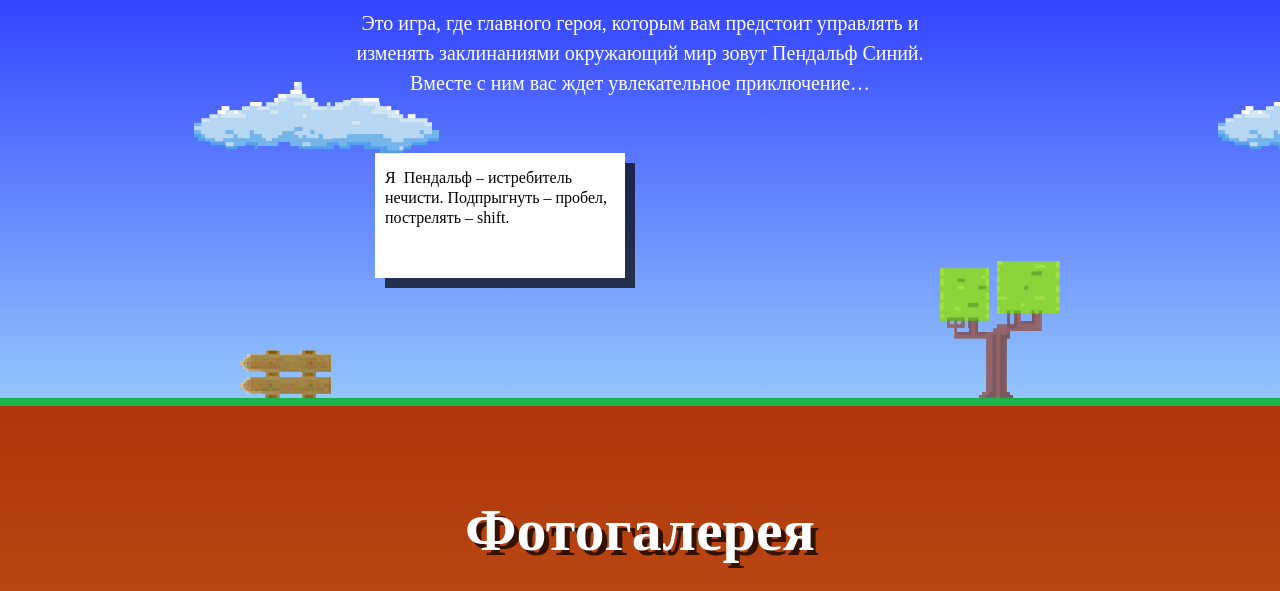
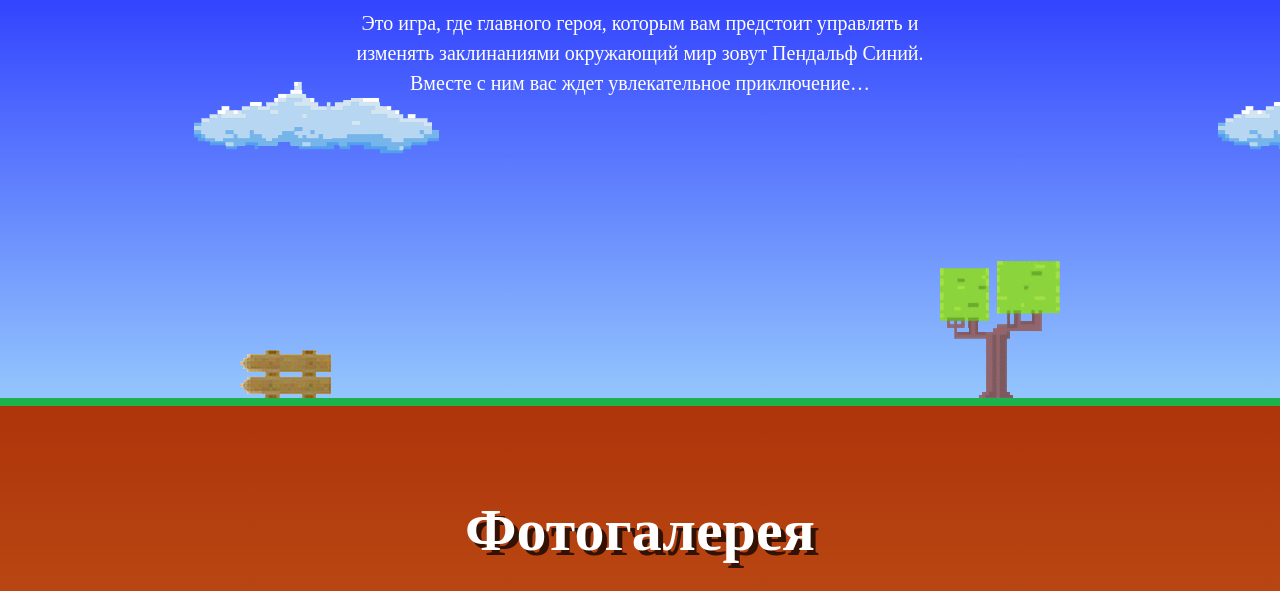
Before and after one commit to wisepuma/code-and-magick, a website: page build/index.html in a window 1280 px wide. Shown: the part 209-800 px from the top of the page. Drawn offline with Linux system fonts and the light colour scheme; a web font is replaced by a local one.

Commit message:
Revert "module2-task1"

```diff
--- a/build/index.html
+++ b/build/index.html
@@ -121,7 +121,6 @@
 
 <script src="js/form.js"></script>
 <script src="js/game.js"></script>
-<canvas>Для отображения объекта обновите браузер.</canvas>
 
 </body>
 </html>
--- a/build/js/game.js
+++ b/build/js/game.js
@@ -1,12 +1,6 @@
 'use strict';
 
-
-
 (function() {
-  //задаем начало координат в блоке с сообщениями
-  var OFFSET_X = 85;
-  var OFFSET_Y = 55;
-
   /**
    * @const
    * @type {number}
@@ -384,11 +378,6 @@
      * Отрисовка экрана паузы.
      */
     _drawPauseScreen: function() {
-     // var message = {
-    //  stringValue: ['Я – Пендальф,', 'истребитель нечисти', 'Прыгнуть - пробел', 'стрелять – shift']
-     // };
-      var userMessage = 'Я  Пендальф – истребитель нечисти. Подпрыгнуть – пробел, пострелять – shift.';
-      this.cutText(userMessage);
       switch (this.state.currentStatus) {
         case Verdict.WIN:
           console.log('you have won!');
@@ -686,44 +675,6 @@
     _removeGameListeners: function() {
       window.removeEventListener('keydown', this._onKeyDown);
       window.removeEventListener('keyup', this._onKeyUp);
-    },
-    createText: function(textArray) {
-      this.ctx.fillStyle = 'rgba(0, 0, 0, 0.7)';
-      this.ctx.fillRect(OFFSET_X + 10, OFFSET_Y + 10, 250, 125);
-      this.ctx.fillStyle = '#FFFFFF';
-      this.ctx.fillRect(OFFSET_X, OFFSET_Y, 250, 125);
-      this.ctx.fillStyle = 'black';
-      this.ctx.font = '16px PT Mono';
-      for (var i = 0; i < textArray.length; i++) {
-        this.ctx.fillText(textArray[i], OFFSET_X + 20, OFFSET_Y + 30 + 20 * i);
-      }
-    },
-    cutText: function(stringToCut) {
-      this.ctx.fillStyle = 'rgba(0, 0, 0, 0.7)';
-      this.ctx.fillRect(OFFSET_X + 10, OFFSET_Y + 10, 250, 125);
-      this.ctx.fillStyle = '#FFFFFF';
-      this.ctx.fillRect(OFFSET_X, OFFSET_Y, 250, 125);
-      this.ctx.fillStyle = 'black';
-      this.ctx.font = '16px PT Mono';
-      var words = stringToCut.split(' ');
-      var countWords = words.length;
-      var line = '';
-      var x = OFFSET_X + 10;
-      var y = OFFSET_Y + 30;
-      var lineHeight = 20;
-      var maxWidth = 250;
-      for (var n = 0; n < countWords; n++) {
-        var testLine = line + words[n] + ' ';
-        var testWidth = this.ctx.measureText(testLine).width;
-        if (testWidth > maxWidth) {
-          this.ctx.fillText(line, x, y);
-          line = words[n] + ' ';
-          y += lineHeight;
-        } else {
-          line = testLine;
-        }
-      }
-      this.ctx.fillText(line, x, y);
     }
   };
 
```
